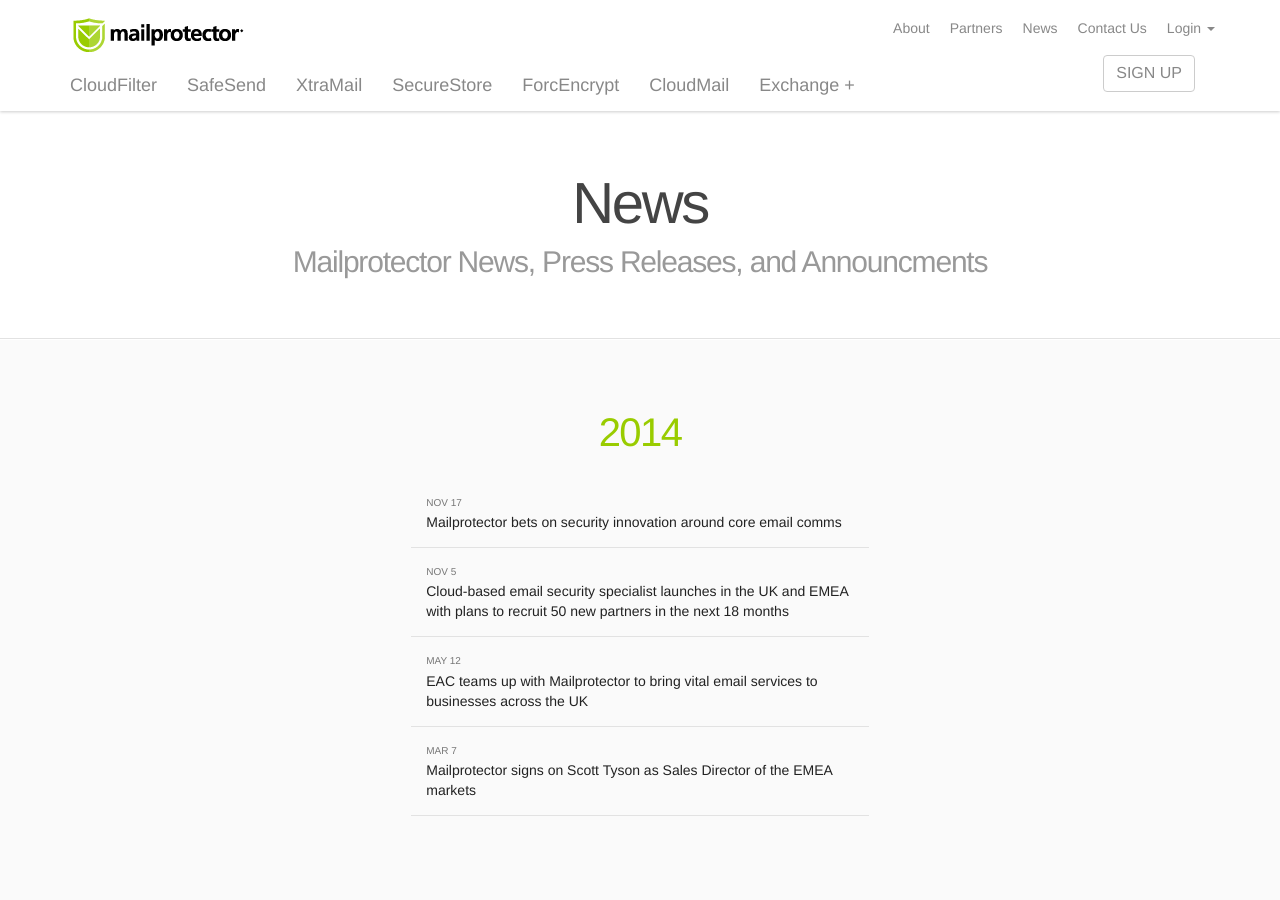
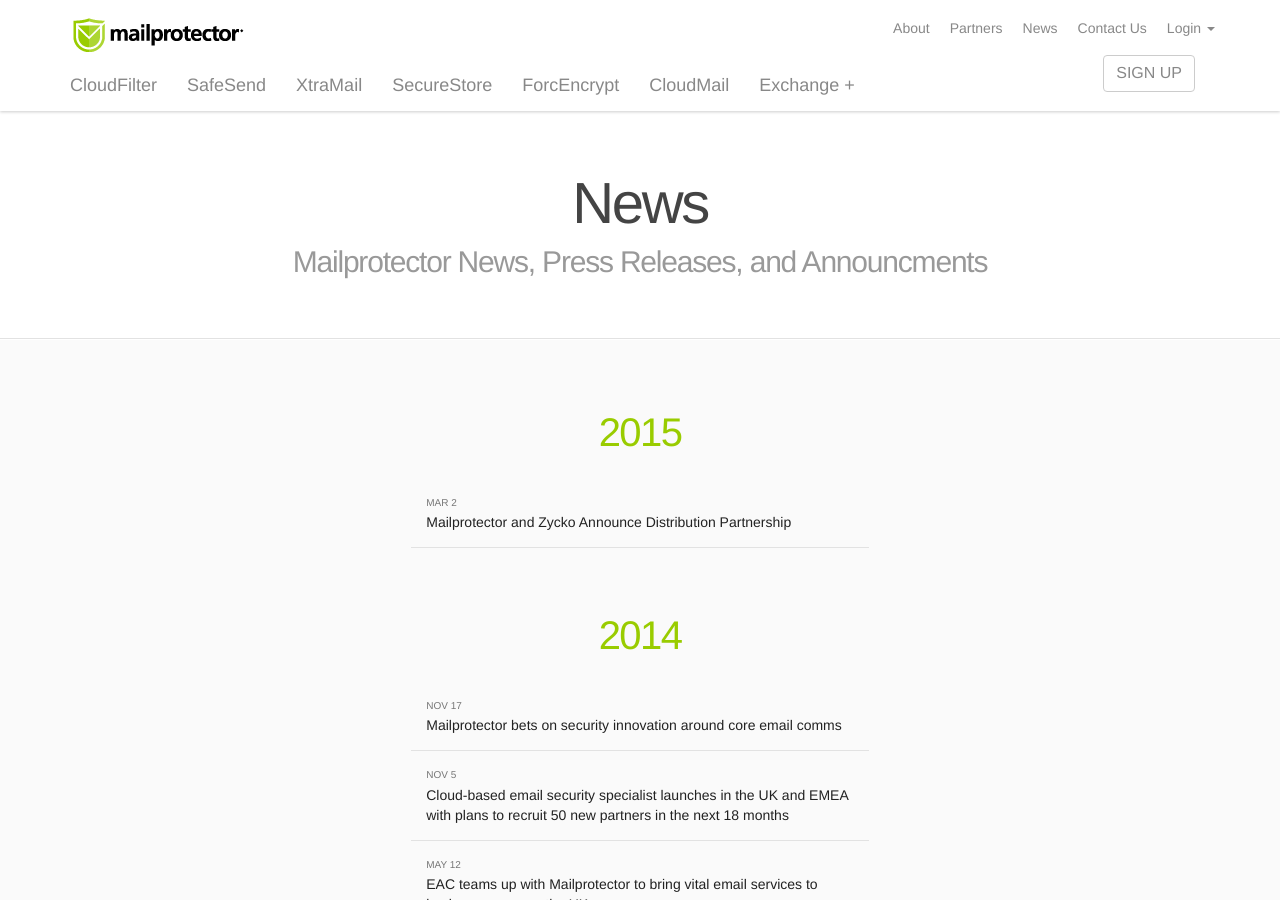
Before and after one commit to virtualconnect/mailprotector.com, a Jekyll site: the page built from news/index.html, in a window 1280 px wide and 900 px high. Built offline with Jekyll 4.4.1, drawn with Linux system fonts in a browser that asks for light colours; nearby versions of some CDN libraries; some web fonts are replaced.

Commit message:
Added link to PR to news index

```diff
--- a/news/index.html
+++ b/news/index.html
@@ -21,9 +21,25 @@ body_class: news
             <div class="col-lg-10 col-lg-offset-1">
                 <div class="panel-group">
                 <div class="panel panel-default">
+	                <div class="panel panel-default">
+	                    <div class="panel-heading">
+	                        <h2 class="panel-title">2015</h2>
+	                    </div>
+
+	                    <div>
+	                        <div class="panel-body">
+								<div class="row">
+	                                <a href="/news/2015/03/02/mailprotector-zycko-partnership/index.html" target="_blank" class="col-xs-12 col-sm-6 col-sm-offset-3"><div class="date col-sm-12">Mar 2</div>Mailprotector and Zycko Announce Distribution Partnership</a>
+	                            </div>
+	                        </div>
+	                    </div>
+	                </div><!--2015-->
+
+					<div class="panel panel-default">
 	                    <div class="panel-heading">
 	                        <h2 class="panel-title">2014</h2>
 	                    </div>
+
 	                    <div>
 	                        <div class="panel-body">
 								<div class="row">
@@ -41,6 +57,7 @@ body_class: news
 
 	                        </div>
 	                    </div>
+	                </div><!--2014-->
                 </div>
             </div>
             </div>
```
Lines whose indentation alone changed are shown as unchanged.
